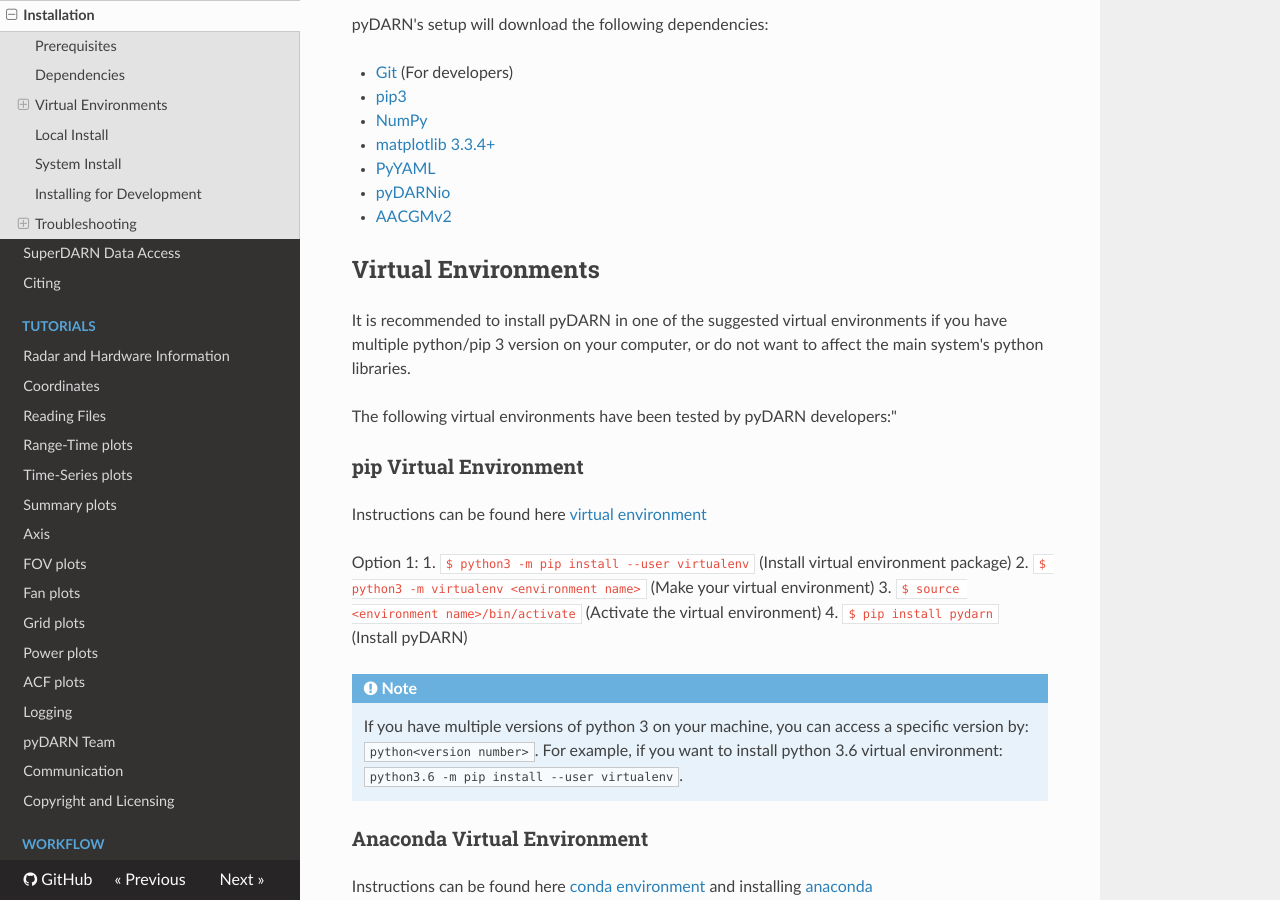
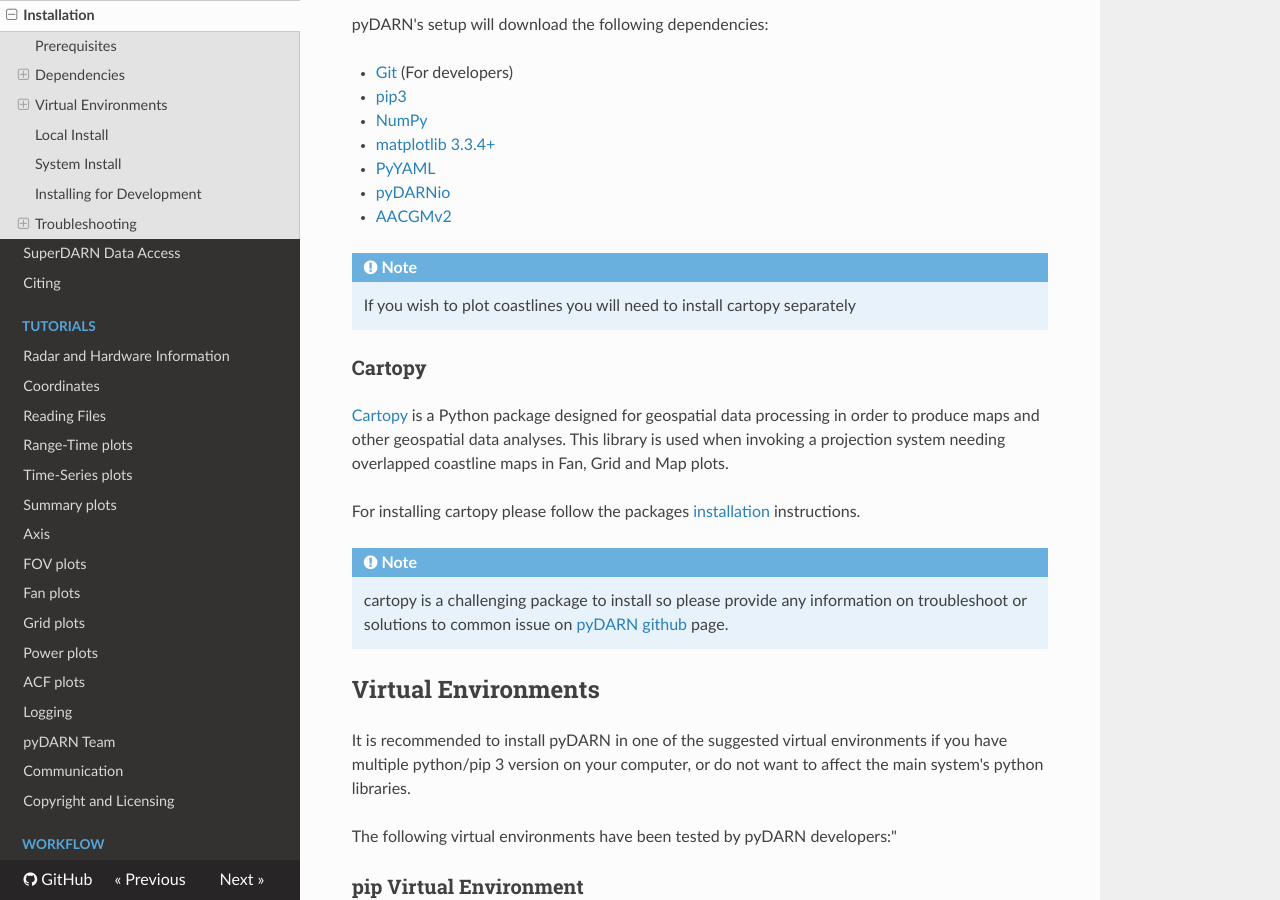
Before and after one commit to SuperDARN/pydarn, an MkDocs documentation site: the page built from docs/user/install.md, in a window 1280 px wide and 900 px high, scrolled down 848 px. Built offline with MkDocs 1.6.1, drawn with Linux system fonts in a browser that asks for light colours; nearby versions of some CDN libraries.

Commit message:
finished documentation for cartopy

```diff
--- a/docs/user/install.md
+++ b/docs/user/install.md
@@ -55,6 +55,18 @@
 - [PyYAML](https://pyyaml.org/wiki/PyYAMLDocumentation)
 - [pyDARNio](https://pydarnio.readthedocs.io/en/latest/user/install/)
 - [AACGMv2](https://pypi.org/project/aacgmv2/)
+
+!!! Note
+    If you wish to plot coastlines you will need to install cartopy separately
+
+### Cartopy
+
+[Cartopy](https://scitools.org.uk/cartopy/docs/latest/) is a Python package designed for geospatial data processing in order to produce maps and other geospatial data analyses. This library is used when invoking a projection system needing overlapped coastline maps in Fan, Grid and Map plots.
+
+For installing cartopy please follow the packages [installation](https://scitools.org.uk/cartopy/docs/latest/installing.html) instructions.
+
+!!! Note
+    cartopy is a challenging package to install so please provide any information on troubleshoot or solutions to common issue on [pyDARN github](https://github.com/SuperDARN/pydarn) page.
 
 ## Virtual Environments
 It is recommended to install pyDARN in one of the suggested virtual environments if you have multiple python/pip 3 version on your computer, or do not want to affect the main system's python libraries.
--- a/setup.py
+++ b/setup.py
@@ -62,7 +62,7 @@
 setup(
     cmdclass={'install': initialize_submodules, 'develop': update_submodules},
     name="pydarn",
-    version="2.2",
+    version="3.0 - beta",
     long_description=long_description,
     long_description_content_type='text/markdown',
     description="Data visualization library for SuperDARN data",
```
Also changed, not shown: README.md (+4 -12 lines).
